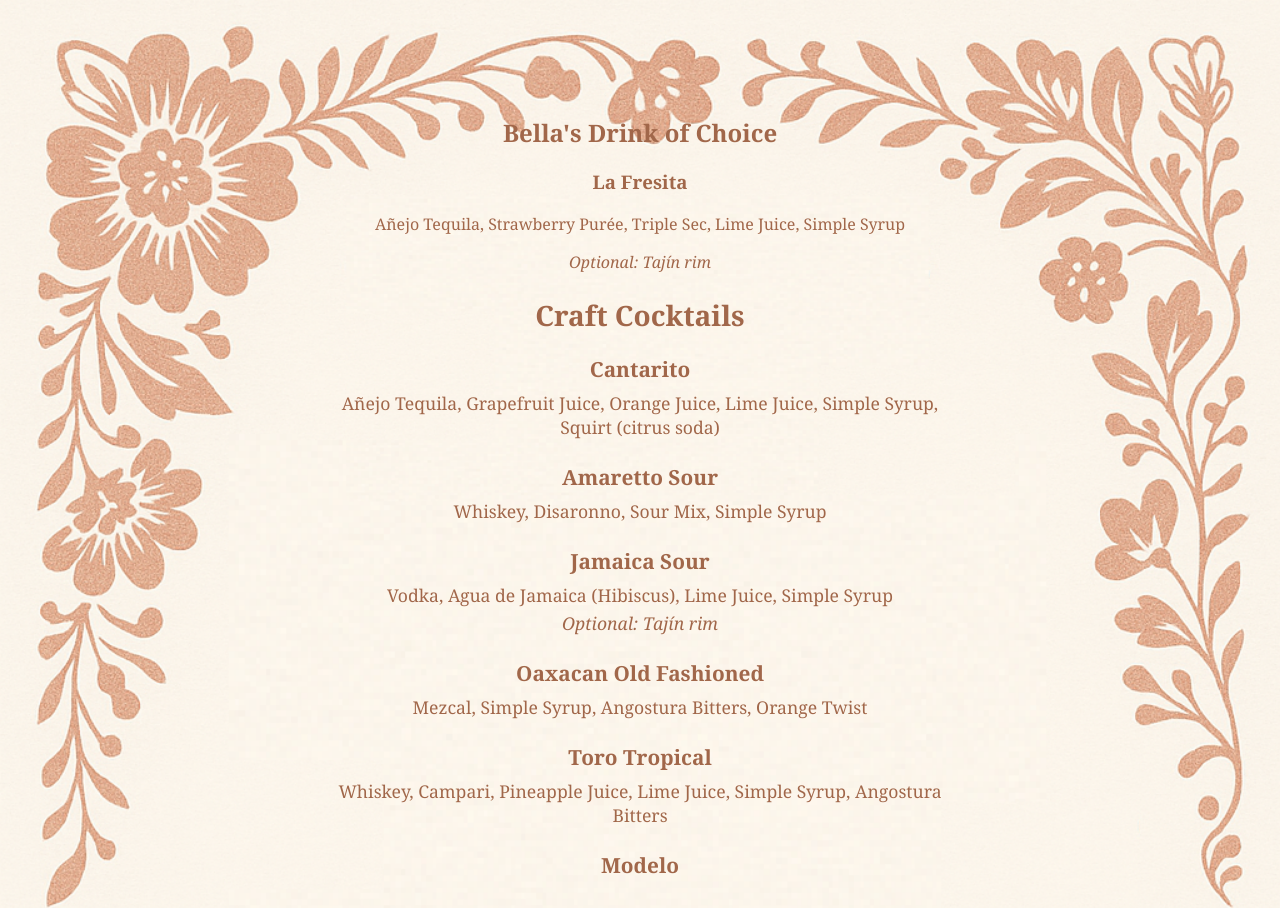
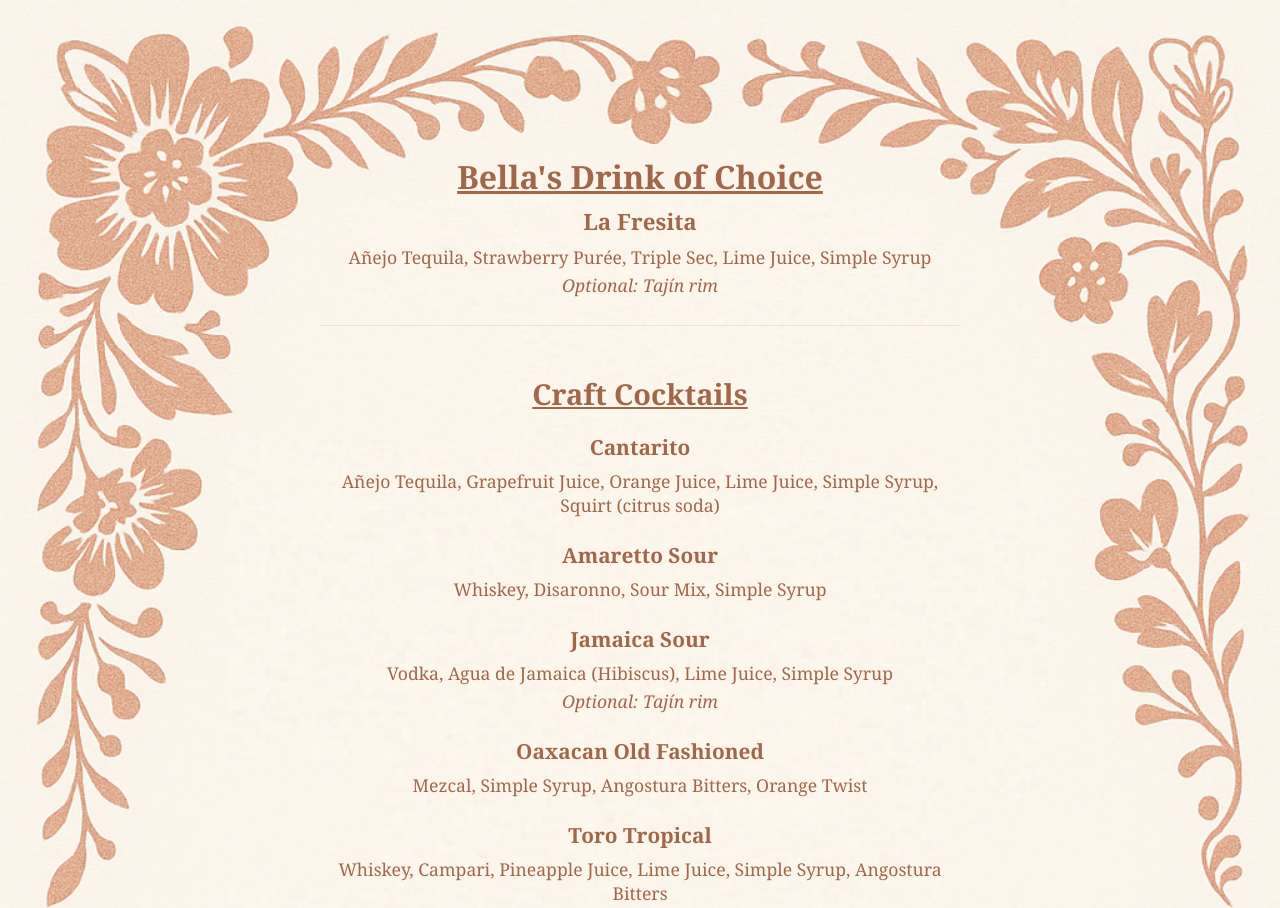
Before and after one commit to yvlachak/yvlachakis.bella-fiesta.io, a plain HTML site: page index.html in a window 1280 px wide. Shown: the top 908 px of the page. Drawn offline with Linux system fonts and the light colour scheme.

Commit message:
Update style.css

```diff
--- a/style.css
+++ b/style.css
@@ -28,17 +28,42 @@ body {
 
 /* Menu layout */
 .menu {
-  padding: 6rem 1rem; /* Increased padding to prevent overlap with flowers */
+  padding: 8rem 1rem 8rem 1rem; /* top and bottom padding increased */
   max-width: 40rem;
   margin: 0 auto;
 }
 
+/* Bella's Feature */
+.feature-section {
+  margin-bottom: 3rem;
+  padding-bottom: 1.5rem;
+  border-bottom: 1px solid #A1674A22;
+}
+
+.feature-section h1 {
+  font-size: 1.8rem;
+  text-decoration: underline;
+  margin-bottom: 0.5rem;
+}
+
+.feature-section h3 {
+  font-size: 1.4rem;
+  margin-top: 0.5rem;
+  margin-bottom: 0.5rem;
+}
+
+.feature-section p {
+  font-size: 1rem;
+  margin: 0.25rem 0;
+}
+
 .menu-section {
-  margin-bottom: 2.5rem;
+  margin-bottom: 3rem;
 }
 
 .menu-section h2 {
-  font-size: 1.5rem;
+  font-size: 1.6rem;
+  text-decoration: underline;
   margin-bottom: 1rem;
 }
 
@@ -63,14 +88,19 @@ body {
 /* Tablet and desktop scaling */
 @media (min-width: 48rem) {
   .menu-section h2 {
-    font-size: 1.75rem;
+    font-size: 1.8rem;
+  }
+
+  .feature-section h1 {
+    font-size: 2rem;
   }
 
   .item h3 {
     font-size: 1.3rem;
   }
 
-  .item p {
+  .item p,
+  .feature-section p {
     font-size: 1.1rem;
   }
 }
@@ -78,7 +108,7 @@ body {
 /* Small screen optimization */
 @media (max-width: 400px) {
   .menu {
-    padding: 5rem 0.75rem; /* Slightly less padding for compact height */
+    padding: 6rem 0.75rem;
   }
 
   .menu-section {
@@ -90,14 +120,19 @@ body {
   }
 
   .menu-section h2 {
-    font-size: 1.3rem;
+    font-size: 1.4rem;
+  }
+
+  .feature-section h1 {
+    font-size: 1.6rem;
   }
 
   .item h3 {
     font-size: 1.1rem;
   }
 
-  .item p {
+  .item p,
+  .feature-section p {
     font-size: 0.95rem;
   }
 }
```
